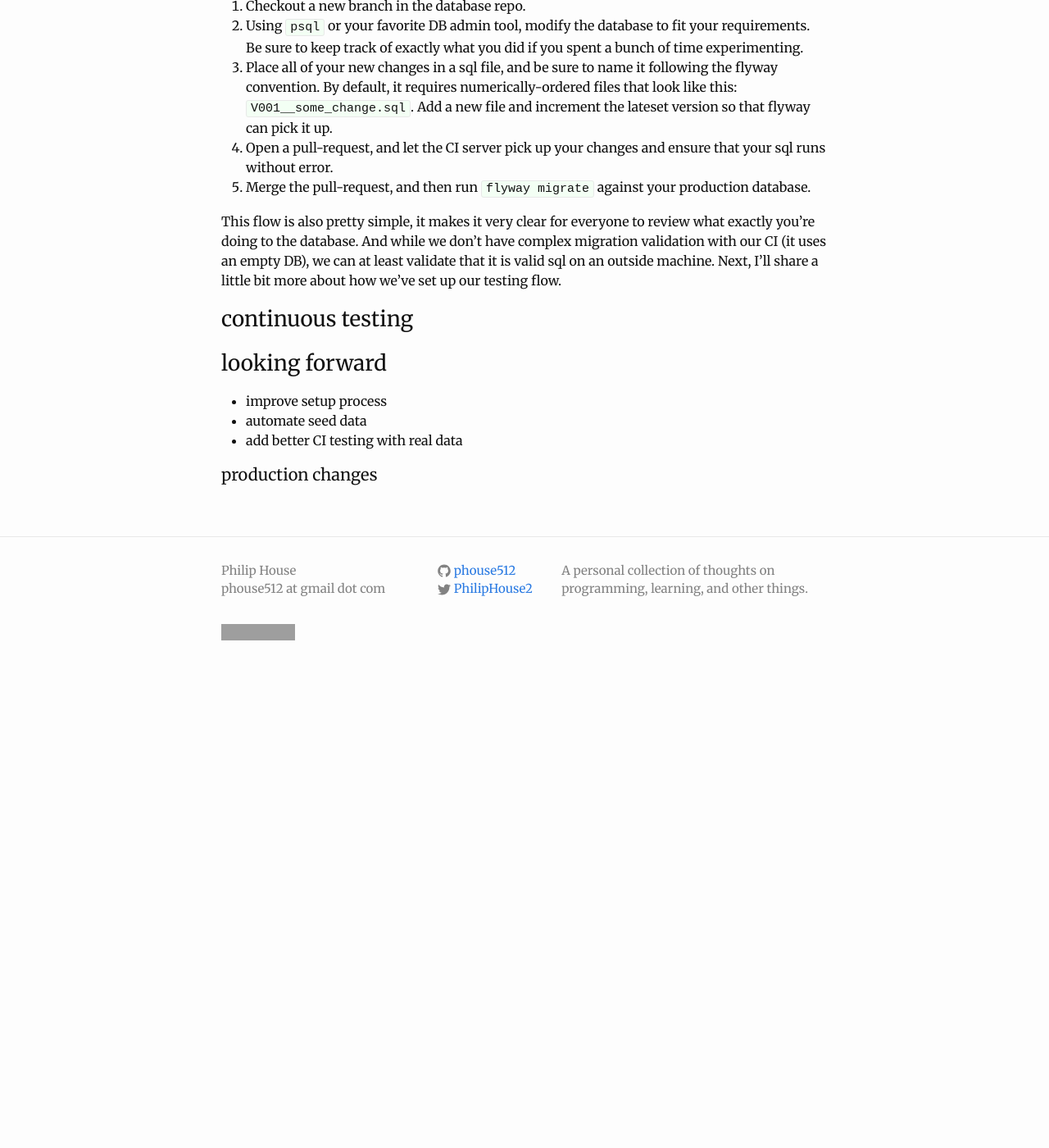
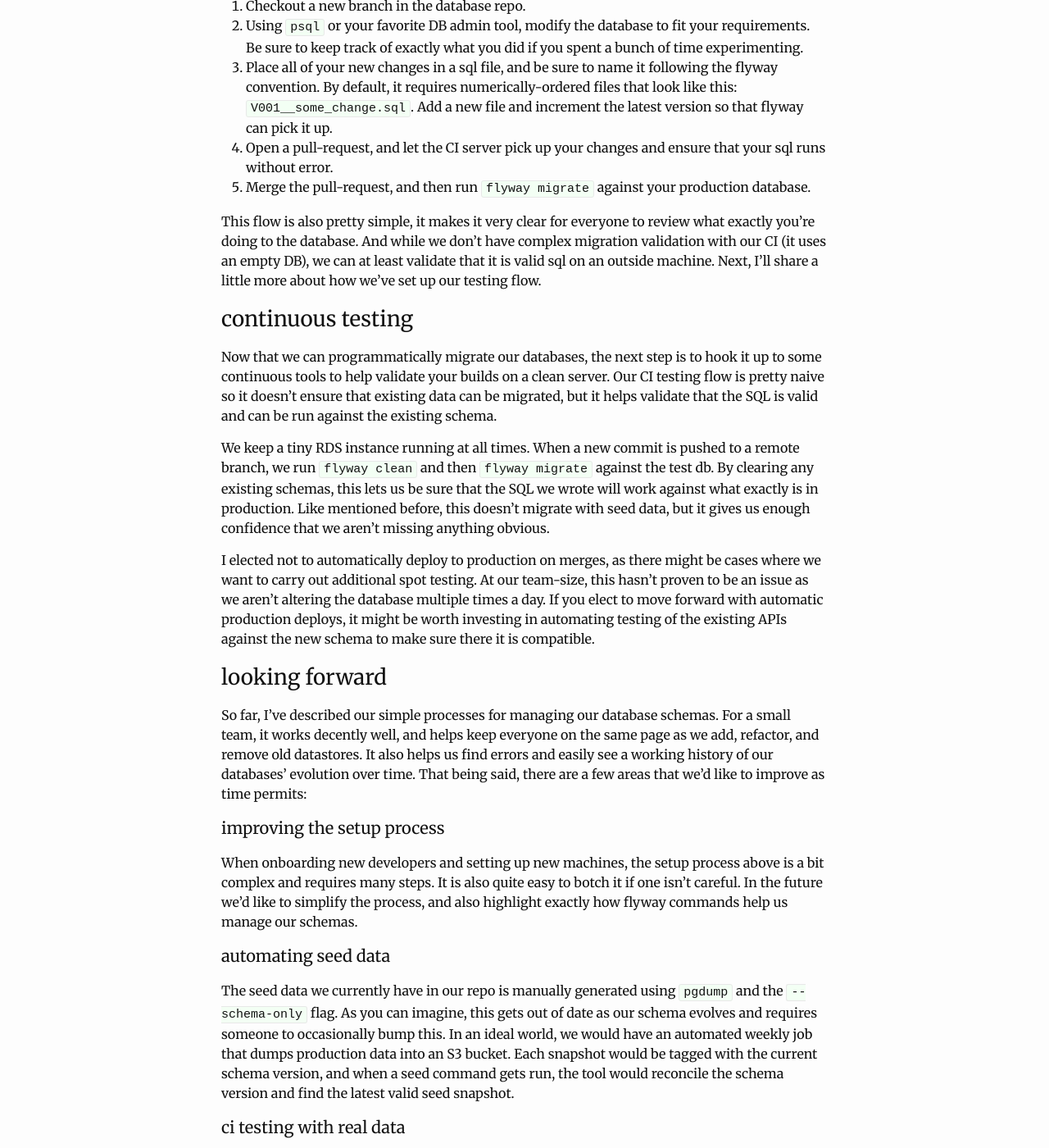
Before and after one commit to phouse512/blog, a Jekyll site: the page built from _posts/2018-01-06-version-control-with-flyway.markdown, in a window 1280 px wide and 1400 px high, scrolled down 3387 px. Shown: the whole window at 82% size. Built offline with Jekyll 4.4.1, drawn with Linux system fonts in a browser that asks for light colours; a script that is not in the unit is left out; comment, search, counter and statistics services are not loaded; before the commit the page ends 4214 px from its top, so only the background shows below that; some of the changed text lies outside the part shown; grey boxes are pictures that could not be loaded.

Commit message:
finishing flyway post

```diff
--- a/_posts/2017-12-06-version-control-with-flyway.markdown
+++ b/_posts/2018-01-06-version-control-with-flyway.markdown
@@ -18,7 +18,7 @@ applying similar principles to our database. We use a Postgres RDS instance
 hosted by AWS, and connect many of our services to it. When we've needed to
 make changes, it was a matter of jumping on the instance and manually writing
 SQL for table/index modifications. This has been fine with only two people on
-the team, but as we grow, this doesn't scale anymore.
+the team, but not with a team of six.
 
 Growing our team is the main reason why we've started version controlling our
 database, but it's not the only one. When I got started with this concept,
@@ -173,7 +173,7 @@ local database.
 3. Place all of your new changes in a sql file, and be sure to name it
    following the flyway convention. By default, it requires numerically-ordered
    files that look like this: `V001__some_change.sql`. Add a new file and
-   increment the lateset version so that flyway can pick it up.
+   increment the latest version so that flyway can pick it up.
 4. Open a pull-request, and let the CI server pick up your changes and ensure
    that your sql runs without error.
 5. Merge the pull-request, and then run `flyway migrate` against your
@@ -183,20 +183,69 @@ This flow is also pretty simple, it makes it very clear for everyone to review
 what exactly you're doing to the database. And while we don't have complex
 migration validation with our CI (it uses an empty DB), we can at least
 validate that it is valid sql on an outside machine. Next, I'll share a little
-bit more about how we've set up our testing flow.
+more about how we've set up our testing flow.
 
 ### continuous testing
 
+Now that we can programmatically migrate our databases, the next step is to
+hook it up to some continuous tools to help validate your builds on a clean
+server. Our CI testing flow is pretty naive so it doesn't ensure that existing
+data can be migrated, but it helps validate that the SQL is valid and can be
+run against the existing schema.
+
+We keep a tiny RDS instance running at all times. When a new commit is pushed
+to a remote branch, we run `flyway clean` and then `flyway migrate` against the
+test db. By clearing any existing schemas, this lets us be sure that the SQL we
+wrote will work against what exactly is in production. Like mentioned before,
+this doesn't migrate with seed data, but it gives us enough confidence that we
+aren't missing anything obvious.
+
+I elected not to automatically deploy to production on merges, as there might
+be cases where we want to carry out additional spot testing. At our team-size,
+this hasn't proven to be an issue as we aren't altering the database multiple
+times a day. If you elect to move forward with automatic production deploys, it
+might be worth investing in automating testing of the existing APIs against the
+new schema to make sure there it is compatible.
 
 ### looking forward
 
-- improve setup process
-- automate seed data
-- add better CI testing with real data
+So far, I've described our simple processes for managing our database schemas.
+For a small team, it works decently well, and helps keep everyone on the same
+page as we add, refactor, and remove old datastores. It also helps us find
+errors and easily see a working history of our databases' evolution over time.
+That being said, there are a few areas that we'd like to improve as time
+permits:
+
+#### improving the setup process
+
+When onboarding new developers and setting up new machines, the setup process
+above is a bit complex and requires many steps. It is also quite easy to
+botch it if one isn't careful. In the future we'd like to simplify the process,
+and also highlight exactly how flyway commands help us manage our schemas.
+
+#### automating seed data
+
+The seed data we currently have in our repo is manually generated using
+`pgdump` and the `--schema-only` flag. As you can imagine, this gets out of
+date as our schema evolves and requires someone to occasionally bump this. In
+an ideal world, we would have an automated weekly job that dumps production
+data into an S3 bucket. Each snapshot would be tagged with the current schema
+version, and when a seed command gets run, the tool would reconcile the schema
+version and find the latest valid seed snapshot.
+
+#### ci testing with real data
+
+Similar to the above point, we would want our CI testing to also get seeded
+with the most recent production data. Once we've validated that our latest
+migration works against a prod mirror, we'd like to run integration tests from
+our API to ensure that it has the correct code needed for the new schema.
 
 
+If you have ideas, feedback or more questions about how we do simple version
+control, feel free to reach out! When we developed this process, there wasn't
+as much helpful documentation on the web as I thought there might be, so
+hopefully this gives you a concrete example. Good luck!
 
-#### production changes
 
 [flyway]: https://flywaydb.org/
 [db-control]: https://blog.codinghorror.com/get-your-database-under-version-control/
```
Also changed, not shown: other parts of _posts/2018-01-06-version-control-with-flyway.markdown (+2 -2 lines).
